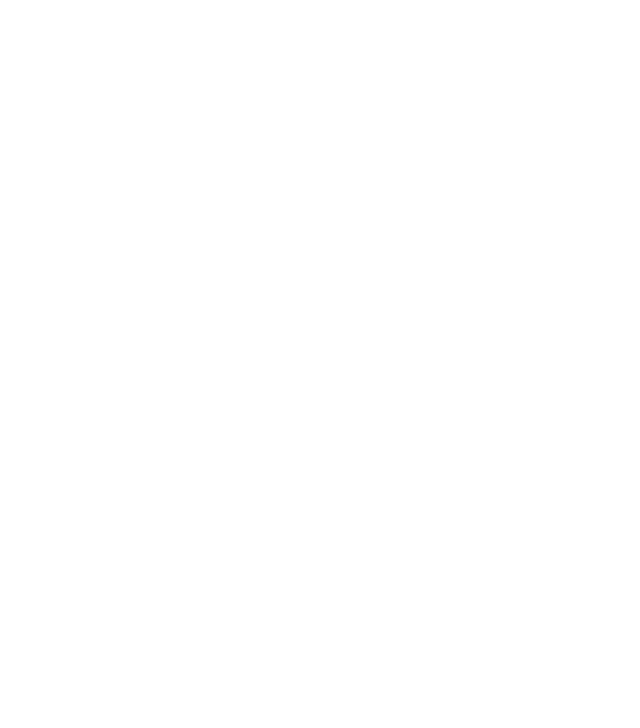
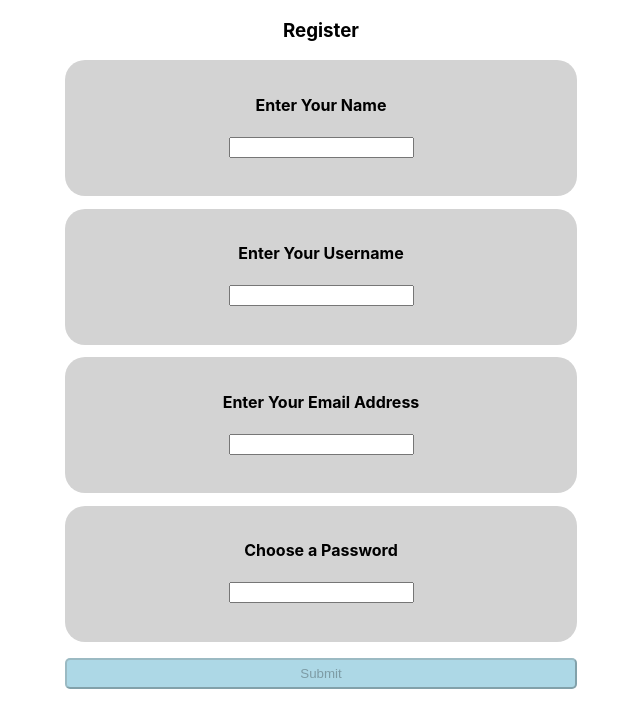
Before and after one commit to LSDS-BW-Saltiest-Hackers-1/Frontend, a React (Create React App) app in the folder saltiest-hackers-app/: page / in a window 1280 px wide. Shown: the top 728 px of the page, without its empty margins (319-959 px from the left). Built offline with nearby package versions, Linux system fonts and the light colour scheme.

Commit message:
form submission functioning with placeholder api

```diff
--- a/saltiest-hackers-app/src/components/app/App.js
+++ b/saltiest-hackers-app/src/components/app/App.js
@@ -1,8 +1,13 @@
 import React from "react";
 import "./App.css";
+import Register from "../Pages/Register";
 
 function App() {
-  return <div className="App"></div>;
+  return (
+    <div className="App">
+      <Register />
+    </div>
+  );
 }
 
 export default App;
--- a/saltiest-hackers-app/src/components/pages/Registration.js
+++ b/saltiest-hackers-app/src/components/pages/Register.js
@@ -1,7 +1,7 @@
-import React, { useState, useEffect } from "./node_modules/react";
-import axios from "./node_modules/axios";
-import styled from "./node_modules/styled-components";
-import { Route, Switch, Link } from "./node_modules/react-router-dom";
+import React, { useState, useEffect } from "react";
+import axios from "axios";
+import styled from "styled-components";
+import { Route, Switch, Link } from "react-router-dom";
 import * as yup from "yup";
 import RegistrationForm from "./RegistrationForm/RegistrationForm";
 import RegFormSchema from "./RegistrationForm/RegFormSchema";
@@ -21,13 +21,13 @@
 };
 
 const initialUsers = [];
-const initialDiabled = true;
+const initialDisabled = true;
 
-function Register() {
+function Registration() {
   const [users, setUsers] = useState(initialUsers);
   const [formValues, setFormValues] = useState(initialFormValues);
   const [formErrors, setFormErrors] = useState(initialFormErrors);
-  const [disabled, setDisabled] = useState(initialDiabled);
+  const [disabled, setDisabled] = useState(initialDisabled);
 
   const registerUser = (newUser) => {
     axios
@@ -53,45 +53,57 @@
     const { name } = event.target;
     const { value } = event.target;
 
-    // yup
-    //   .reach(RegFormSchema, name)
-    //   .validate(value)
-    //   .then((valid) => {
-    //     setFormErrors({
-    //       ...formErrors,
-    //       [name]: "",
-    //     });
-    //   })
-    //   .catch((error) => {
-    //     setFormErrors({
-    //       ...formErrors,
-    //       [name]: error.errors[0],
-    //     });
-    //   });
+    yup
+      .reach(RegFormSchema, name)
+      .validate(value)
+      .then((valid) => {
+        setFormErrors({
+          ...formErrors,
+          [name]: "",
+        });
+      })
+      .catch((error) => {
+        setFormErrors({
+          ...formErrors,
+          [name]: error.errors[0],
+        });
+      });
 
     setFormValues({ ...formValues, [name]: value });
   };
 
-  const onCheckboxChange = (event) => {
-    const { name } = event.target;
-    const { checked } = event.target;
-    setFormValues({
-      ...formValues,
-      [name]: checked,
-    });
-  };
+  // const onCheckboxChange = (event) => {
+  //   const { name } = event.target;
+  //   const { checked } = event.target;
+  //   setFormValues({
+  //     ...formValues,
+  //     [name]: checked,
+  //   });
+  // };
 
   const onSubmit = (event) => {
-    event.preventdefault();
+    event.preventDefault();
     const newUser = { ...formValues };
     registerUser(newUser);
   };
 
+  useEffect(() => {
+    RegFormSchema.isValid(formValues).then((valid) => {
+      setDisabled(!valid);
+    });
+  }, [formValues]);
+
   return (
     <div className="App">
-      <RegistrationForm />
+      <RegistrationForm
+        errors={formErrors}
+        values={formValues}
+        onInputChange={onInputChange}
+        onSubmit={onSubmit}
+        disabled={disabled}
+      />
     </div>
   );
 }
 
-export default Register;
+export default Registration;
--- a/saltiest-hackers-app/src/components/pages/RegistrationForm/RegistrationForm.js
+++ b/saltiest-hackers-app/src/components/pages/RegistrationForm/RegistrationForm.js
@@ -1,17 +1,91 @@
-import React from "./node_modules/react";
-import styled from "./node_modules/styled-components";
+import React from "react";
+import styled from "styled-components";
+
+const FormDiv = styled.div`
+  .name,
+  .username,
+  .email,
+  .password {
+    width: 40%;
+    padding: 1% 0 3% 0;
+    margin: 1% auto 1% auto;
+    background-color: lightgray;
+    border-radius: 20px;
+  }
+
+  .submit {
+    width: 40%;
+    background-color: lightblue;
+    border-radius: 5px;
+    padding: 0.5%;
+  }
+`;
 
 const RegistrationForm = (props) => {
-  const { values } = props;
+  const { values, onInputChange, onSubmit, disabled, errors } = props;
 
   return (
-    <div>
-      <p>placeholder1</p>
-      <p>placeholder2</p>
+    <FormDiv className="form-container" onSubmit={onSubmit}>
+      <div className="title-container">
+        <h3>Register</h3>
+      </div>
+      <div className="errors">
+        <div>{errors.name}</div>
+        <div>{errors.username}</div>
+        <div>{errors.email}</div>
+        <div>{errors.password}</div>
+      </div>
+      <div className="name">
+        <h4>Enter Your Name</h4>
+        <label>
+          <input
+            onChange={onInputChange}
+            type="text"
+            name="name"
+            value={values.name}
+          />
+        </label>
+      </div>
+      <div className="username">
+        <h4>Enter Your Username</h4>
+        <label>
+          <input
+            onChange={onInputChange}
+            type="text"
+            name="username"
+            value={values.username}
+          />
+        </label>
+      </div>
+      <div className="username">
+        <h4>Enter Your Email Address</h4>
+        <label>
+          <input
+            onChange={onInputChange}
+            type="text"
+            name="email"
+            value={values.email}
+          />
+        </label>
+      </div>
+      <div className="password">
+        <h4>Choose a Password</h4>
+        <label>
+          <input
+            onChange={onInputChange}
+            type="text"
+            name="password"
+            value={values.password}
+          />
+        </label>
+      </div>
       <div className="submit-button">
-        <button className="submit">Submit</button>
+        <p></p>
+        <button disabled={disabled} className="submit">
+          Submit
+        </button>
       </div>
-    </div>
+    </FormDiv>
   );
 };
 
--- a/saltiest-hackers-app/src/index.js
+++ b/saltiest-hackers-app/src/index.js
@@ -1,17 +1,12 @@
-import React from 'react';
-import ReactDOM from 'react-dom';
-import './index.css';
-import App from './components/app/App.js';
-import * as serviceWorker from './serviceWorker';
+import React from "react";
+import ReactDOM from "react-dom";
+import "./index.css";
+import App from "./components/App/App.js";
+import { BrowserRouter as Router } from "react-router-dom";
 
 ReactDOM.render(
-  <React.StrictMode>
+  <Router>
     <App />
-  </React.StrictMode>,
-  document.getElementById('root')
+  </Router>,
+  document.getElementById("root")
 );
-
-// If you want your app to work offline and load faster, you can change
-// unregister() to register() below. Note this comes with some pitfalls.
-// Learn more about service workers: https://bit.ly/CRA-PWA
-serviceWorker.unregister();
```
